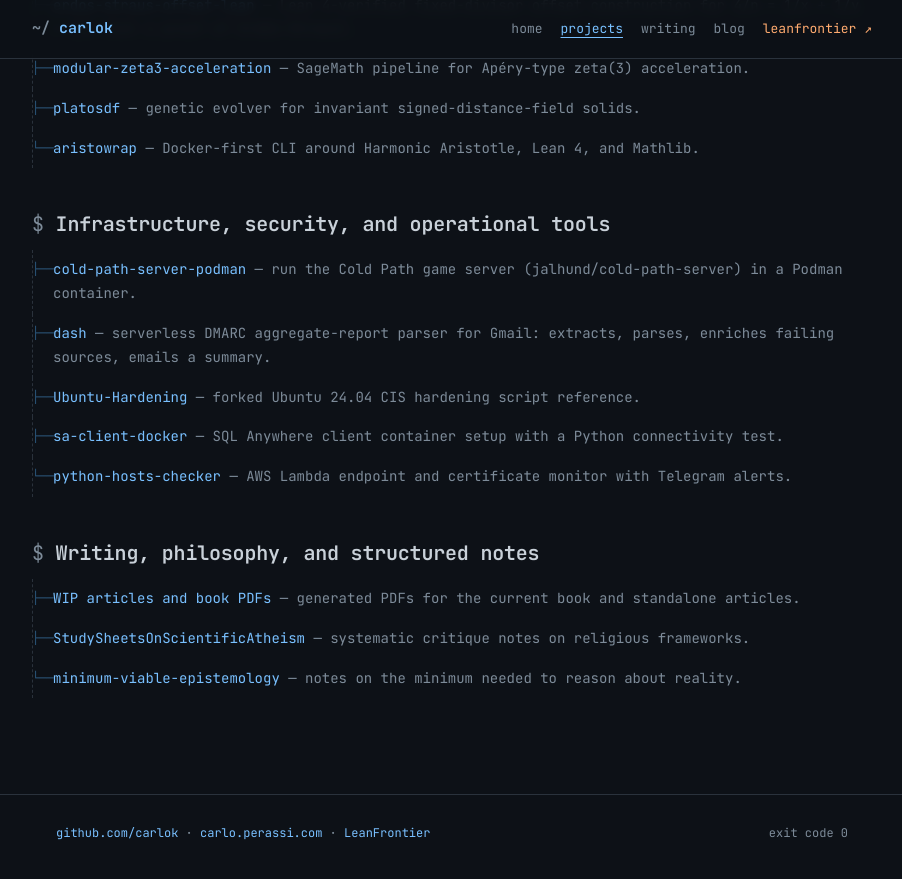
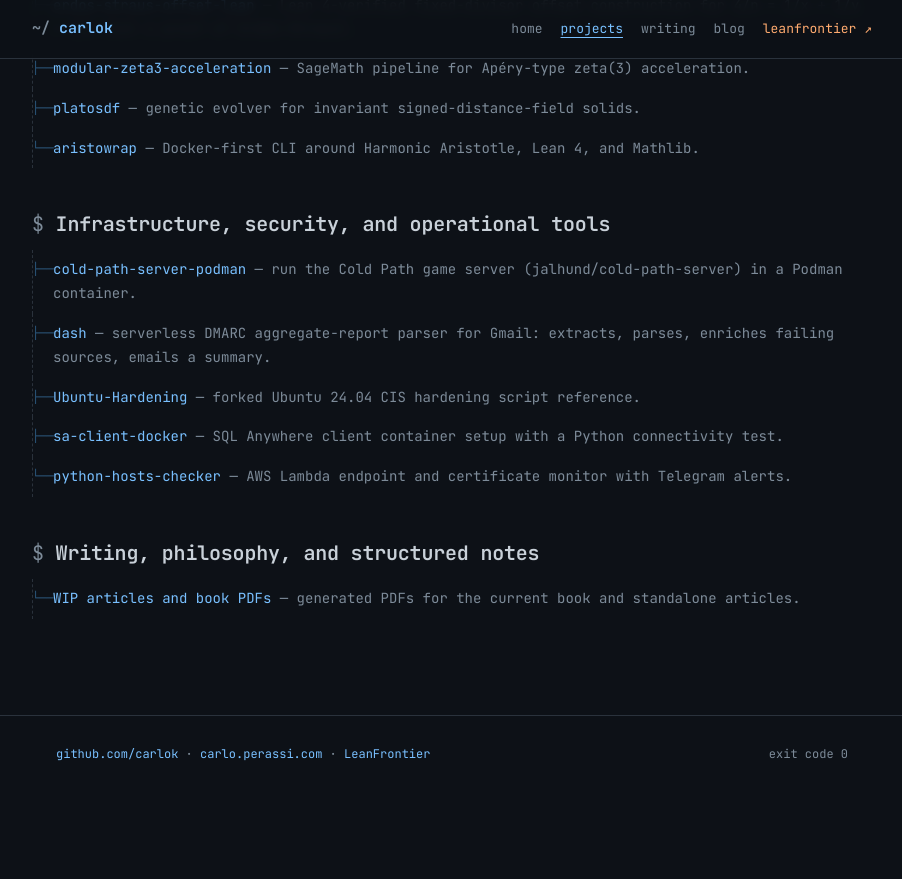
Before and after one commit to carlok/carlok.github.io, a Jekyll site: the page built from projects.md, in a window 1280 px wide and 900 px high, scrolled down 1502 px. Shown: the top 879 px of the window, without its empty margins (188-1090 px from the left). Built offline with Jekyll 4.4.1, drawn with Linux system fonts in a browser that asks for light colours; after the commit the page ends 2322 px from its top, so only the background shows below that.

Commit message:
projects: repoint transferred repo link, drop two dead links
collective-canvas-3d moved to kiwifarmit/collective-canvas-3d (confirmed
via GitHub transfer redirect, not a fork). StudySheetsOnScientificAtheism
and minimum-viable-epistemology no longer exist under carlok or anywhere
else searchable on GitHub.

Co-Authored-By: Claude Sonnet 5 <noreply@anthropic.com>

```diff
--- a/projects.md
+++ b/projects.md
@@ -36,7 +36,7 @@ permalink: /projects/
 - [spriter](https://github.com/carlok/spriter) — browser-only tool that turns a raster image into a pixel-art sprite. No upload, no build, no dependencies.
 - [deck-lovers](https://github.com/carlok/deck-lovers) — Markdown-to-HTML deck with live audience likes and projector sync.
 - [lifechess](https://github.com/carlok/lifechess) — chess-adjacent experiment mixing game structure and life-state modeling.
-- [collective-canvas-3d](https://github.com/carlok/collective-canvas-3d) — collaborative 3D painting app where phones act as brushes.
+- [collective-canvas-3d](https://github.com/kiwifarmit/collective-canvas-3d) — collaborative 3D painting app where phones act as brushes.
 - [neon-bumper-cars](https://github.com/carlok/neon-bumper-cars) — multiplayer WebSocket party game for live events.
 - [agility-trainer](https://github.com/carlok/agility-trainer) — mobile-first bodyweight agility trainer.
 
@@ -64,5 +64,3 @@ permalink: /projects/
 ## Writing, philosophy, and structured notes
 
 - [WIP articles and book PDFs](/book/pdfs/) — generated PDFs for the current book and standalone articles.
-- [StudySheetsOnScientificAtheism](https://github.com/carlok/StudySheetsOnScientificAtheism) — systematic critique notes on religious frameworks.
-- [minimum-viable-epistemology](https://github.com/carlok/minimum-viable-epistemology) — notes on the minimum needed to reason about reality.
```
